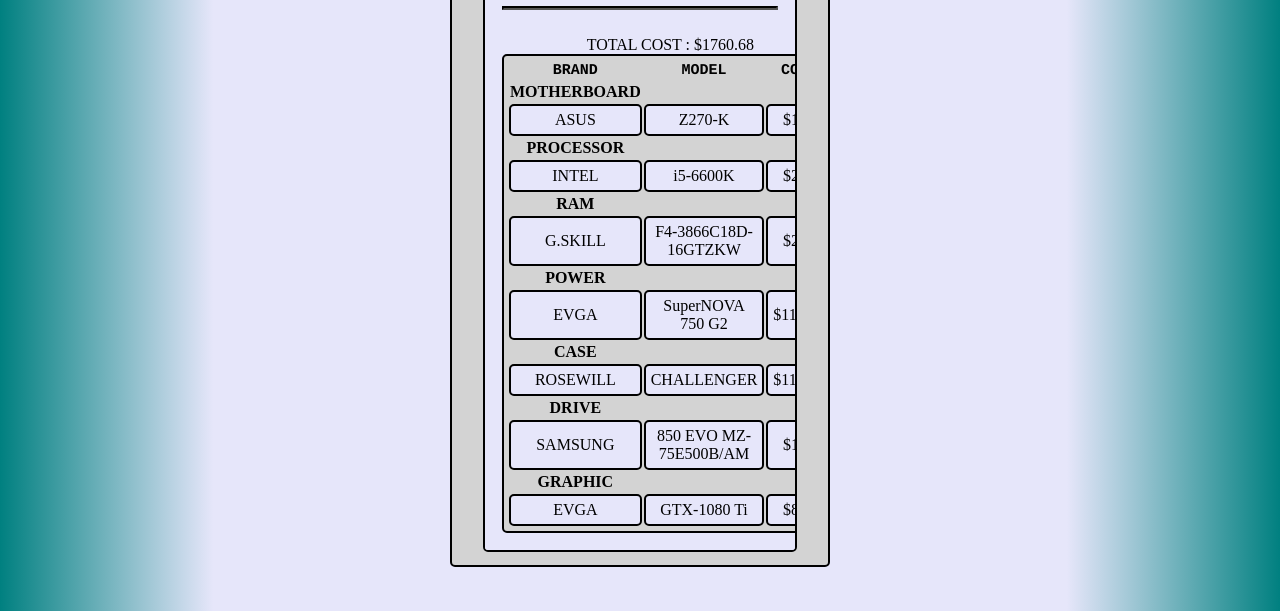
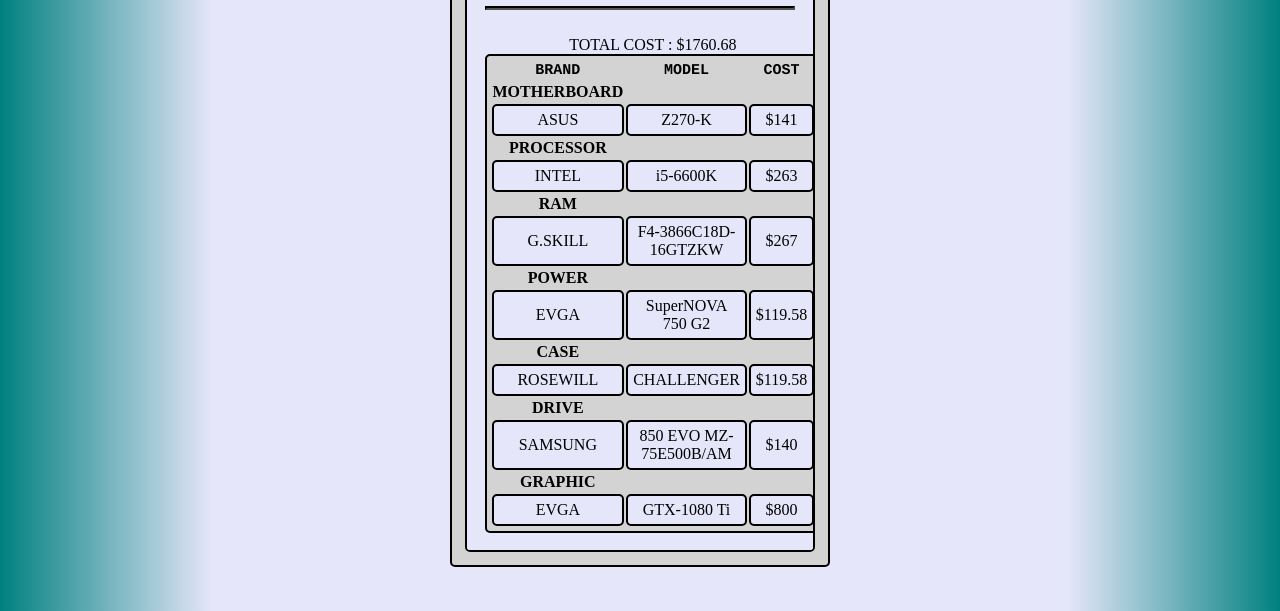
Before and after one commit to higley/NathanHigley.github.io, a plain HTML site: page build.html in a window 1280 px wide. Shown: the part 321-932 px from the top of the page. Drawn offline with Linux system fonts and the light colour scheme.

Commit message:
tums festival

```diff
--- a/build.html
+++ b/build.html
@@ -18,7 +18,7 @@
 		<hr style="border-color:black;border-width:2px;"/>
 		<br />
 		<center>
-		<div class="c" id="info"><center><div id="info"class="c" style="background-color:lavender;width:90%;padding:5%;">
+		<div class="c" id="info"><center><div id="info"class="c" style="background-color:lavender;width:100%;padding:5%;">
 				<h1>QUALITY BUILD</h1>
 				<hr style="border-color:black;border-width:2px;"/>
 				<br />
```
Also changed, not shown: img.html (+1 -1 lines), index.html (+2 -2 lines).
